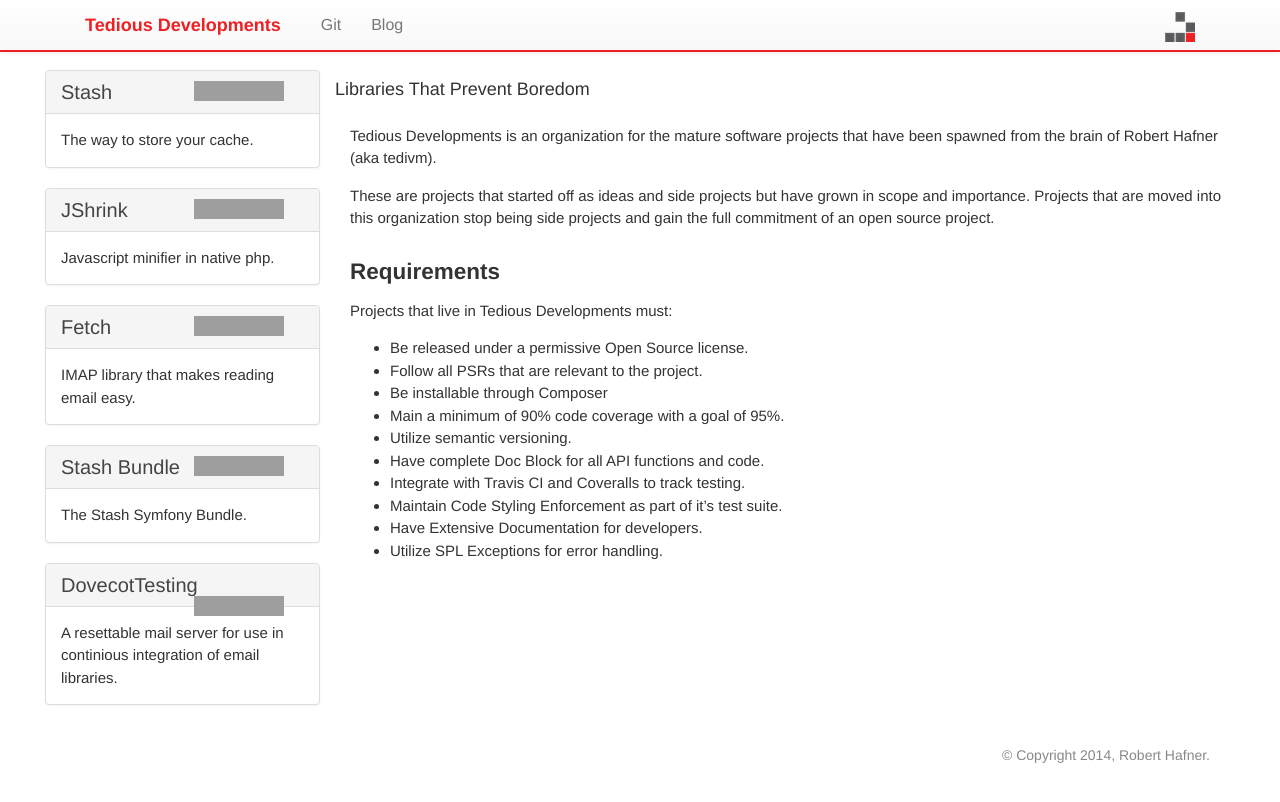
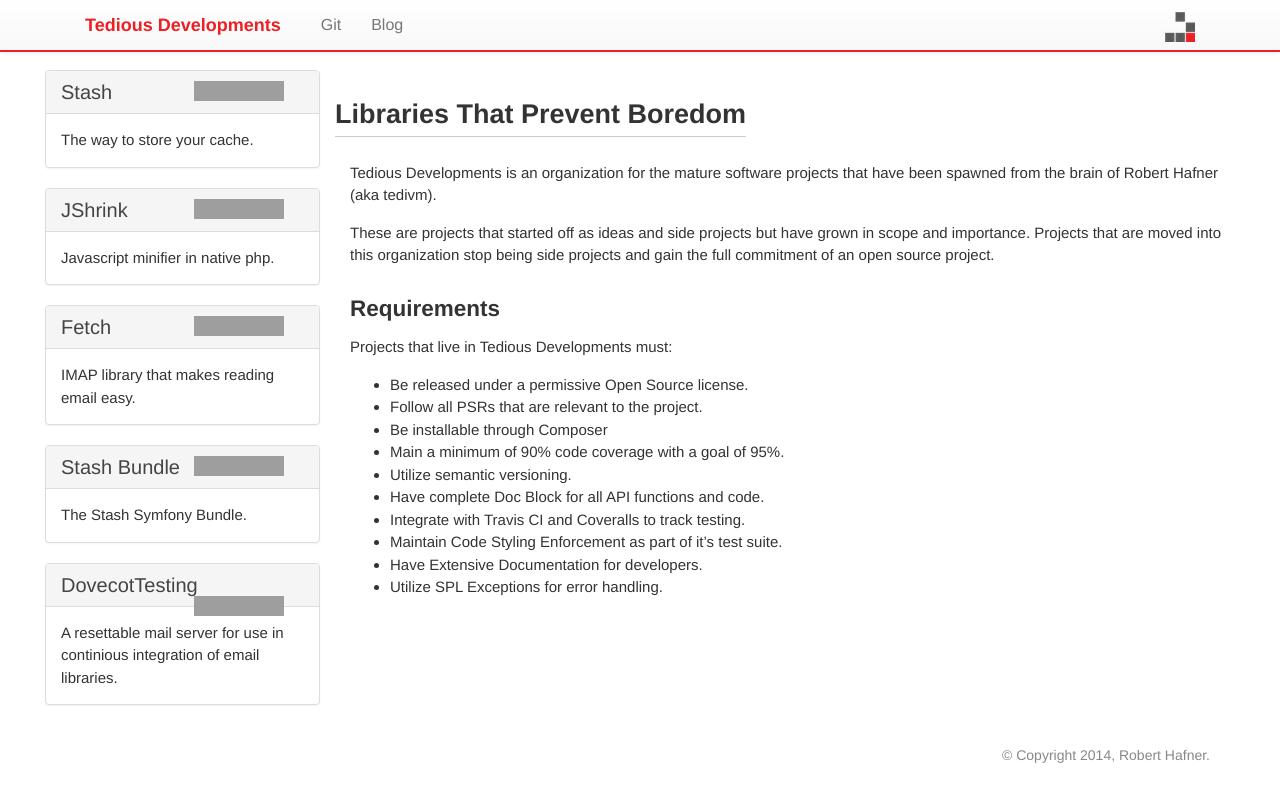
Before and after one commit to tedious/tedious.github.io, a Jekyll site: the page built from README.md, in a window 1280 px wide. Shown: the top 802 px of the page. Built offline with Jekyll 4.4.1, drawn with Linux system fonts in a browser that asks for light colours; grey boxes are pictures that could not be loaded.

Commit message:
Adjusted tagline html

```diff
--- a/_layouts/layout.html
+++ b/_layouts/layout.html
@@ -86,10 +86,11 @@
 
     <!-- Start of Content Column -->
 
-    <div class="section" id="content-header">
+    <div class="section body pull-left" id="content-header">
     <!--    <h2>{{ page.title }}</h2> -->
-        <h4>{{ site.tagline }}</h4>
+        <h2>{{ site.tagline }}</h2>
     </div>
+
 
     <div class="col-md-9 body">
         <div class="section" id="content">
```
